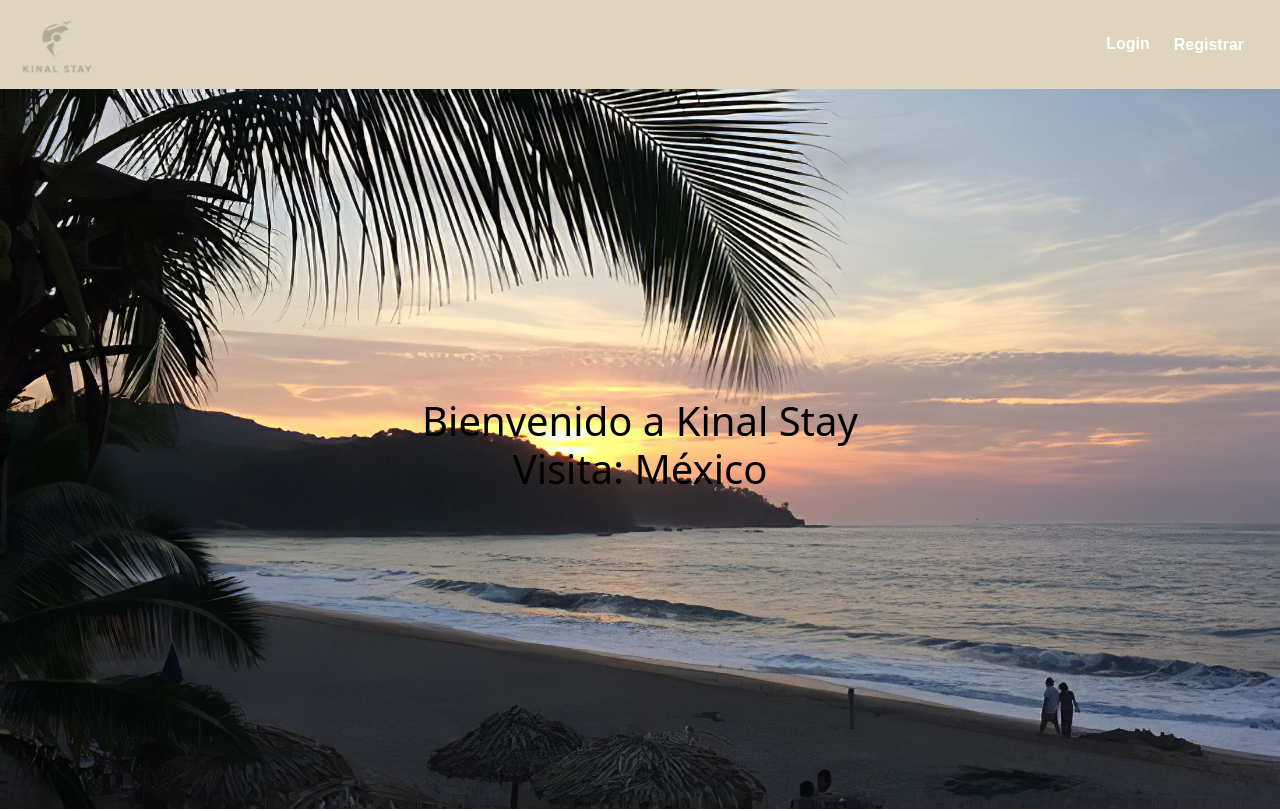
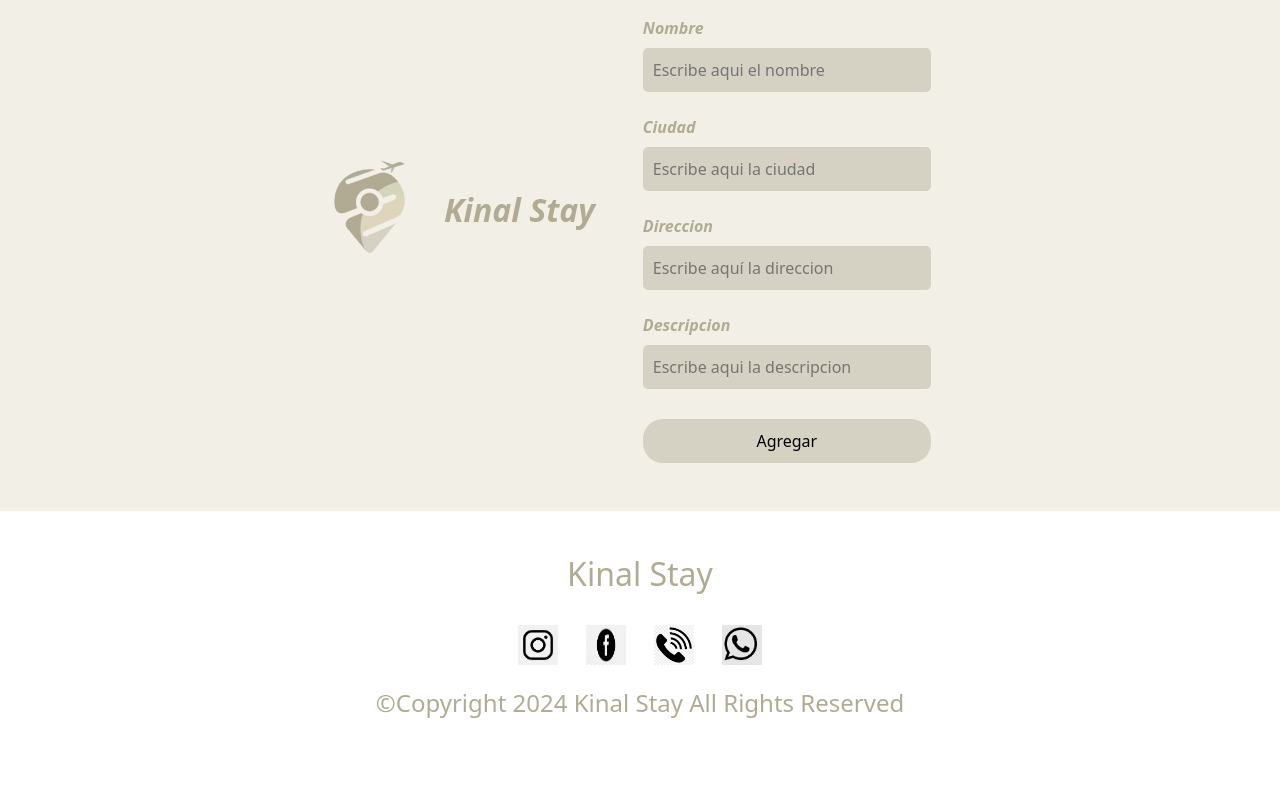
Before and after one commit to AnderCabrera/hoteleria-frontend, a React (Vite) app: page /Admin/HotelAdmin in a window 1280 px wide. Shown: the top 811 px of the page. Built offline with nearby package versions, Linux system fonts and the light colour scheme; no server answers.

Commit message:
Vista admin para agregar hotel

```diff
--- a/src/App.jsx
+++ b/src/App.jsx
@@ -28,7 +28,7 @@ function App() {
             <img className='img-footer-icon' src={WhatsApp} alt="" />
         </div>
         <br />
-        <h4>©Copyright 2023 Kinal Stay All Rights Reserved</h4>
+        <h4>©Copyright 2024 Kinal Stay All Rights Reserved</h4>
       </div>
     </footer>
     </>
--- /dev/null
+++ b/src/components/Admin/AdminContainer.jsx
@@ -0,0 +1,13 @@
+import React from 'react'
+import { Route, Routes } from 'react-router-dom'
+import { HotelAdmin } from './HotelAdmin'
+export const AdminContainer = () => {
+  return (
+    <div>
+        <Routes>
+            <Route path='HotelAdmin' element={<HotelAdmin/>} />
+
+        </Routes>
+    </div>
+  )
+}
--- /dev/null
+++ b/src/components/Admin/HotelAdmin.jsx
@@ -0,0 +1,108 @@
+import React, { useState } from 'react'
+import { LogoSinLetras } from '../logoSinLetras.jsx'
+import { Input } from '../Input.jsx'
+import { addHotel } from '../../shared/hooks/addHotel.jsx'
+export const HotelAdmin = () => {
+        const {saveHotel} = addHotel()
+
+    const [formData, setFormData] = useState(
+        {
+            name:{
+                value: '',
+                isValid: false,
+                showError: false
+            },
+            country:{
+                value: '',
+                isValid: false,
+                showError: false
+            },
+            address:{
+                value: '',
+                isValid: false,
+                showError: false
+            },
+            description:{
+                value: '',
+                isValid: false,
+                showError: false
+            }
+        }
+    )
+
+    const onValueChange = (value,field) =>{
+        setFormData((prevData)=>(
+            {
+                ...prevData,
+                [field]:{
+                    ...prevData[field],
+                    value
+                }
+            }
+        ))
+    }
+    const handleAddHotel = async(e)=>{
+        e.preventDefault()
+        saveHotel(
+            formData.name.value,
+            formData.country.value,
+            formData.address.value,
+            formData.description.value
+        )
+
+    }
+
+    return (
+        <div className='registro template d-flex justify-content-center align-items-center 110-w vh-110'>
+            <LogoSinLetras text={'Kinal Stay'}/>
+            <div className='form-container 50-w p-5 rounded '>
+                <form onSubmit={handleAddHotel} >
+                    <div className='mb-2'>
+                        <Input
+                            field='name'
+                            label='Nombre'
+                            type='text'
+                            value={formData.name.value}
+                            placeholder='Escribe aqui el nombre'
+                            onChangeHandler={onValueChange}
+                        />
+                    </div>
+                    <div className='mb-2'>
+                        <Input
+                            field='country'
+                            label='Ciudad'
+                            type='text'
+                            value={formData.country.value}
+                            placeholder='Escribe aqui la ciudad'
+                            onChangeHandler={onValueChange}
+                        />
+                    </div>
+                    <div className='mb-2'>
+                        <Input
+                            field='address'
+                            label='Direccion'
+                            type='text'
+                            value={formData.address.value}
+                            placeholder='Escribe aquí la direccion'
+                            onChangeHandler={onValueChange}
+                        />
+                    </div>
+                    <div className='mb-2'>
+                        <Input
+                            field='description'
+                            label='Descripcion'
+                            type='text'
+                            value={formData.description.value}
+                            placeholder='Escribe aqui la descripcion'
+                            onChangeHandler={onValueChange}
+                        />
+                    </div>
+                    <div className='button-container'>
+                        <button type='submit' className='btn btn-primary'>Agregar</button>
+                    </div>
+
+                </form>
+            </div>
+        </div>
+    )
+}
--- a/src/components/Navbar.jsx
+++ b/src/components/Navbar.jsx
@@ -6,6 +6,8 @@ import logo from '../assets/img/LogoConNombre.png';
 const MyNavbar = () => {
   // Verifica si hay un token en el localStorage
   const isLoggedIn = localStorage.getItem('token') !== null;
+  // Supongamos que tienes una variable que almacena el rol del usuario
+  const userRole = localStorage.getItem('role');
 
   return (
     <Navbar className='navbar-background' expand="lg">
@@ -18,8 +20,13 @@ const MyNavbar = () => {
                 <Navbar.Brand ><img src={logo} alt="" width='90px'/></Navbar.Brand>
                 {isLoggedIn ? (
                   <>
-                  <Nav.Link  className='navbar-button' href="/">Inicio</Nav.Link>
-                    <Nav.Link  className='navbar-button' href="/Hotel/CardHotel">Hoteles</Nav.Link>
+                    <Nav.Link  className='navbar-button' href="/">Inicio</Nav.Link>
+                    {/* Verifica si el usuario es ADMIN_APP */}
+                    {userRole === 'ADMIN_APP' ? (
+                      <Nav.Link  className='navbar-button' href="/Admin/HotelAdmin">Hoteles</Nav.Link>
+                    ) : (
+                      <Nav.Link  className='navbar-button' href="/Hotel/CardHotel">Hoteles</Nav.Link>
+                    )}
                     <Nav.Link className='navbar-button' href="#">Servicios</Nav.Link>
                     <Nav.Link className='navbar-button' href="#">Reservaciones</Nav.Link>
                   </>
--- a/src/routes.jsx
+++ b/src/routes.jsx
@@ -4,12 +4,15 @@ import {HotelContainer} from './components/HotelContainer.jsx'
 import { Dashboard } from './Pages/Dashboard/Dashboard.jsx'
 import HomePage from './Pages/HomePage/HomePage.jsx'
 import { SettingUser } from './components/SettingUser.jsx'
+import { AdminContainer } from './components/Admin/AdminContainer.jsx'
+
 
 export const routes = [
     {path: '/registro', element: <Registro/>},
     {path: '/login', element: <Login/>},
     {path:'/settingUser',element:<SettingUser/> },
     {path: '/Hotel/*', element:<HotelContainer/>},
+    {path: '/Admin/*', element:<AdminContainer/>},
     {path: '*', element: <HomePage/>}
 
 ]
--- a/src/services/api.js
+++ b/src/services/api.js
@@ -72,3 +72,14 @@ export const getUserRequest = async(id)=>{
         }
     }
 }
+
+export const addHotelRequest = async(data) =>{
+    try {
+        return await apiClient.get('/hotel/newHotel',data)
+    } catch (err) {
+        return {
+            error: true,
+            err
+        }
+    }
+}
--- /dev/null
+++ b/src/shared/hooks/addHotel.jsx
@@ -0,0 +1,15 @@
+import React from 'react'
+import { addHotelRequest } from '../../services/api'
+
+export const addHotel = () => {
+    const saveHotel= async(hotel)=>{
+        const response = await addHotelRequest(hotel)
+        if(response.error){
+            return alert('Error al agregar hotel')
+        }
+
+    }
+  return {
+    saveHotel
+  }
+}
--- a/src/shared/hooks/useLogin.jsx
+++ b/src/shared/hooks/useLogin.jsx
@@ -30,6 +30,8 @@ export const useLogin = () => {
             const decodeToken = jwtDecode(token)
             const tokenId = decodeToken.uid
             localStorage.setItem('_id', tokenId)
+            const role = decodeToken.role
+            localStorage.setItem('role', role)
 
             navigate('/registro')
             return toast.success(
```
